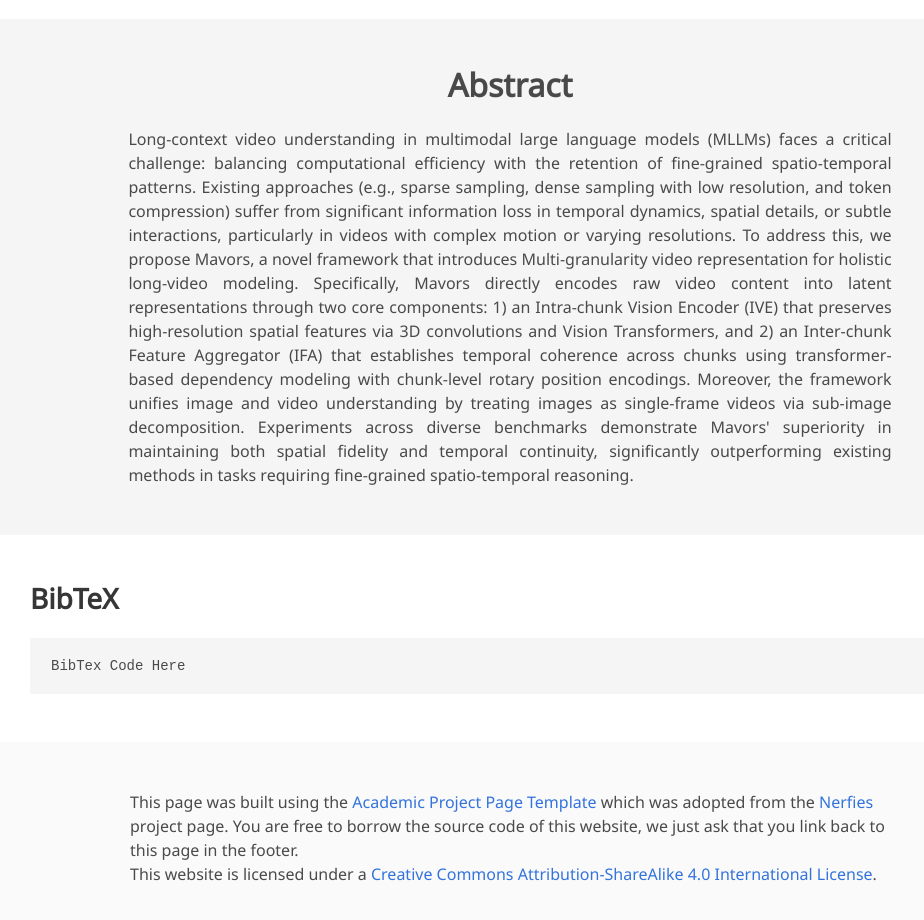
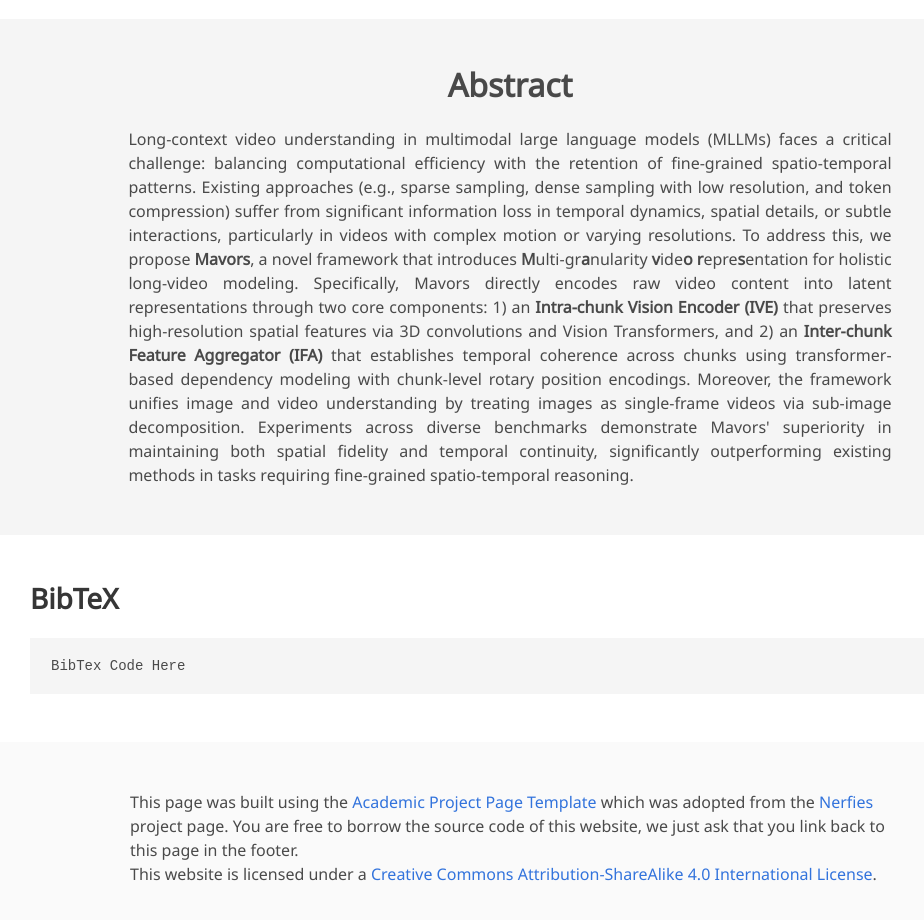
Before and after one commit to mavors-mllm/mavors-mllm.github.io, a plain HTML site: page index.html in a window 1280 px wide. Shown: the part 740-1660 px from the top of the page, without its empty margins (130-1054 px from the left). Drawn offline with nearby package versions, Linux system fonts and the light colour scheme; some icons are missing; a web font is replaced by a local one.

Commit message:
2025年04月14日19:35:10

```diff
--- a/index.html
+++ b/index.html
@@ -162,7 +162,7 @@
         <h2 class="title is-3">Abstract</h2>
         <div class="content has-text-justified">
           <p>
-            Long-context video understanding in multimodal large language models (MLLMs) faces a critical challenge: balancing computational efficiency with the retention of fine-grained spatio-temporal patterns. Existing approaches (e.g., sparse sampling, dense sampling with low resolution, and token compression) suffer from significant information loss in temporal dynamics, spatial details, or subtle interactions, particularly in videos with complex motion or varying resolutions. To address this, we propose Mavors, a novel framework that introduces Multi-granularity video representation for holistic long-video modeling. Specifically, Mavors directly encodes raw video content into latent representations through two core components: 1) an Intra-chunk Vision Encoder (IVE) that preserves high-resolution spatial features via 3D convolutions and Vision Transformers, and 2) an Inter-chunk Feature Aggregator (IFA) that establishes temporal coherence across chunks using transformer-based dependency modeling with chunk-level rotary position encodings. Moreover, the framework unifies image and video understanding by treating images as single-frame videos via sub-image decomposition.
+            Long-context video understanding in multimodal large language models (MLLMs) faces a critical challenge: balancing computational efficiency with the retention of fine-grained spatio-temporal patterns. Existing approaches (e.g., sparse sampling, dense sampling with low resolution, and token compression) suffer from significant information loss in temporal dynamics, spatial details, or subtle interactions, particularly in videos with complex motion or varying resolutions. To address this, we propose <strong>Mavors</strong>, a novel framework that introduces <strong>M</strong>ulti-gr<strong>a</strong>nularity <strong>v</strong>ide<strong>o</strong> <strong>r</strong>epre<strong>s</strong>entation for holistic long-video modeling. Specifically, Mavors directly encodes raw video content into latent representations through two core components: 1) an <strong>Intra-chunk Vision Encoder (IVE)</strong> that preserves high-resolution spatial features via 3D convolutions and Vision Transformers, and 2) an <strong>Inter-chunk Feature Aggregator (IFA)</strong> that establishes temporal coherence across chunks using transformer-based dependency modeling with chunk-level rotary position encodings. Moreover, the framework unifies image and video understanding by treating images as single-frame videos via sub-image decomposition.
     Experiments across diverse benchmarks demonstrate Mavors' superiority in maintaining both spatial fidelity and temporal continuity, significantly outperforming existing methods in tasks requiring fine-grained spatio-temporal reasoning.
           </p>
         </div>
```
